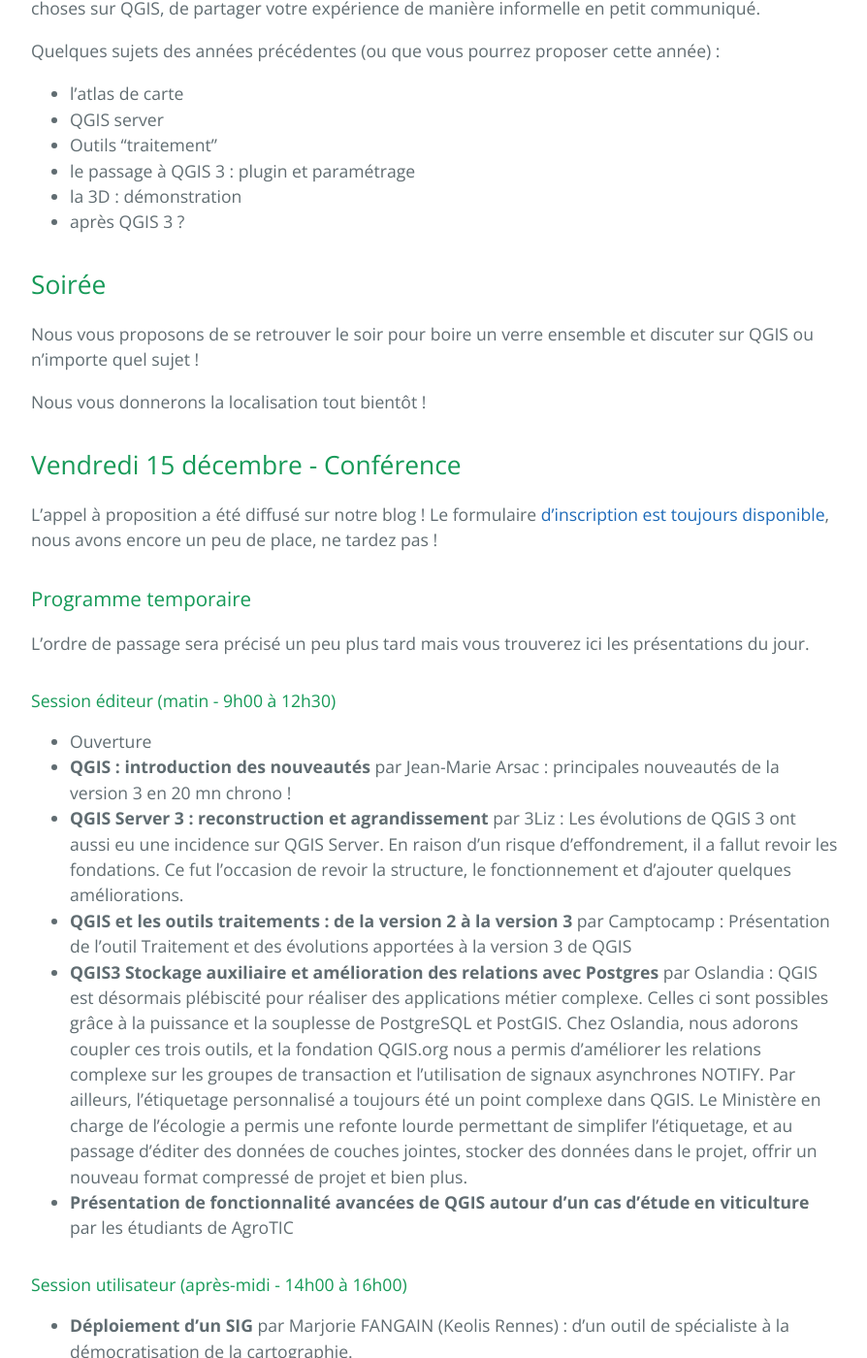
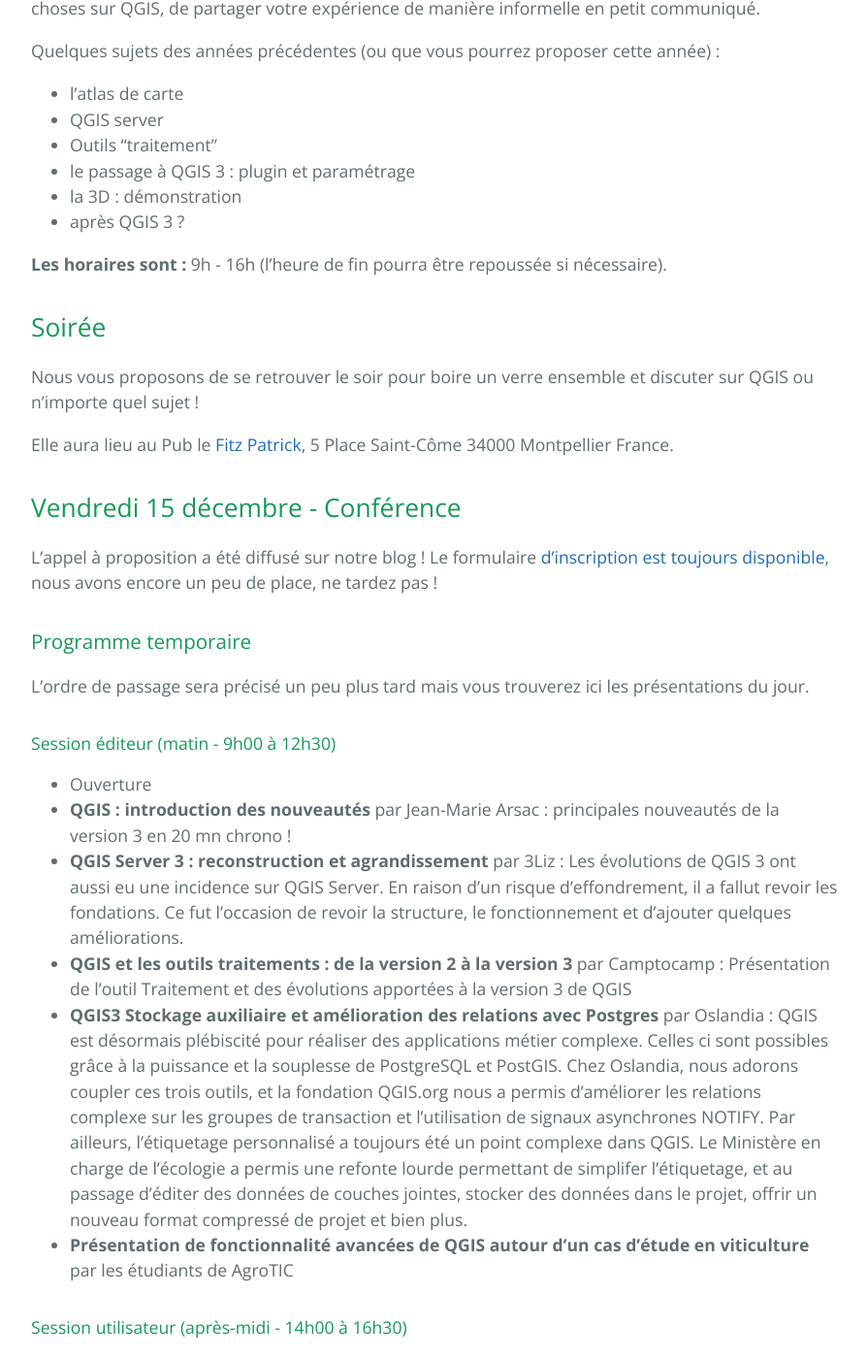
Before and after one commit to OSGeo-fr/QGIS-conf-fr-website, a Jekyll site: the page built from z20_programme.md, in a window 1280 px wide and 1400 px high, scrolled down 837 px. Shown: the whole window at 97% size, without its empty margins (192-1086 px from the left). Built offline with Jekyll 4.4.1, drawn with Linux system fonts in a browser that asks for light colours.

Commit message:
update opening hours and party location

```diff
--- a/z20_programme.md
+++ b/z20_programme.md
@@ -21,11 +21,13 @@ Quelques sujets des années précédentes (ou que vous pourrez proposer cette an
 * la 3D : démonstration
 * après QGIS 3 ?
 
+**Les horaires sont :** 9h - 16h (l'heure de fin pourra être repoussée si nécessaire).
+
 ## Soirée
 
 Nous vous proposons de se retrouver le soir pour boire un verre ensemble et discuter sur QGIS ou n'importe quel sujet !
 
-Nous vous donnerons la localisation tout bientôt !
+Elle aura lieu au Pub le [Fitz Patrick](http://www.fitzpatricksirishpub.com/),  5 Place Saint-Côme 34000 Montpellier France.
 
 ## Vendredi 15 décembre - Conférence
 
@@ -44,7 +46,7 @@ L'ordre de passage sera précisé un peu plus tard mais vous trouverez ici les p
 * **QGIS3 Stockage auxiliaire et amélioration des relations avec Postgres** par Oslandia : QGIS est désormais plébiscité pour réaliser des applications métier complexe. Celles ci sont possibles grâce à la puissance et la souplesse de PostgreSQL et PostGIS. Chez Oslandia, nous adorons coupler ces trois outils, et la fondation QGIS.org nous a permis d'améliorer les relations complexe sur les groupes de transaction et l'utilisation de signaux asynchrones NOTIFY. Par ailleurs, l'étiquetage personnalisé a toujours été un point complexe dans QGIS. Le Ministère en charge de l'écologie a permis une refonte lourde permettant de simplifer l'étiquetage, et au passage d'éditer des données de couches jointes, stocker des données dans le projet, offrir un nouveau format compressé de projet et bien plus.
 * **Présentation de fonctionnalité avancées de QGIS autour d'un cas d'étude en viticulture** par les étudiants de AgroTIC
 
-#### Session utilisateur (après-midi - 14h00 à 16h00)
+#### Session utilisateur (après-midi - 14h00 à 16h30)
 
 * **Déploiement d'un SIG** par Marjorie FANGAIN (Keolis Rennes) : d'un outil de spécialiste à la démocratisation
 de la cartographie.
```
